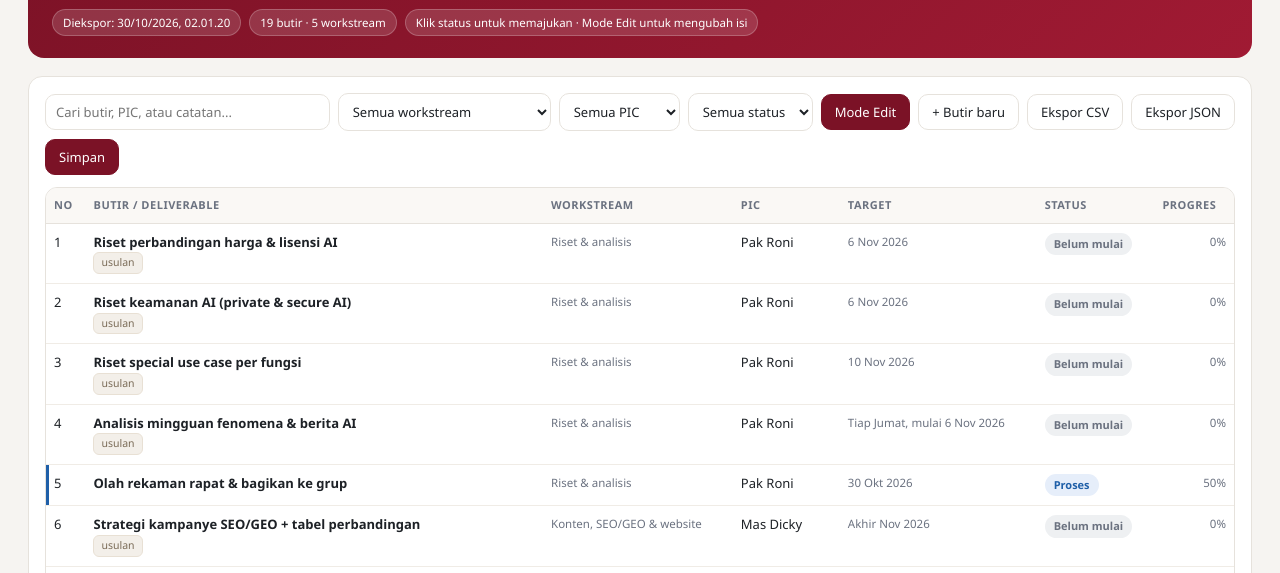
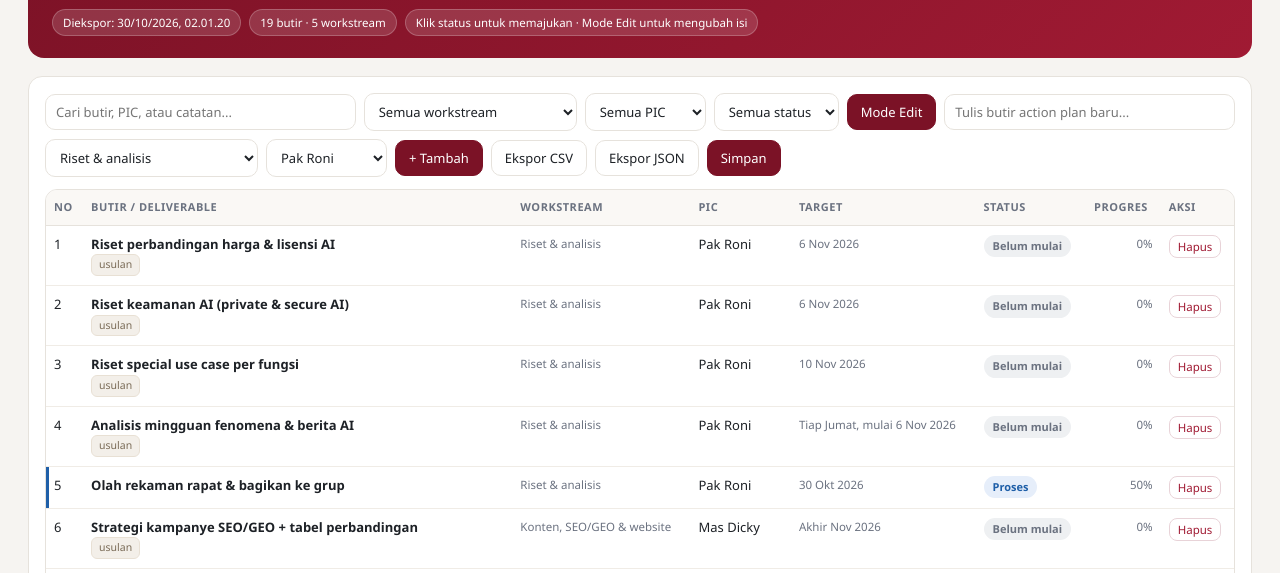
Before and after one commit to fahimaproxsis/marketing-strategy-proxsis-ai, a plain HTML site: page index.html in a window 1280 px wide. Shown: the part 218-791 px from the top of the page. Drawn offline with Linux system fonts and the light colour scheme.

Commit message:
Action Plan: tambah dan hapus butir langsung (form tambah + tombol Hapus per baris)

```diff
--- a/index.html
+++ b/index.html
@@ -144,7 +144,7 @@ body{padding:12px!important}
     <select id="fPic"><option value="">Semua PIC</option></select>
     <select id="fSt"><option value="">Semua status</option></select>
     <button id="btnEdit" class="primary">Mode Edit</button>
-    <button id="btnAdd">+ Butir baru</button>
+    <input type="text" id="apNewText" placeholder="Tulis butir action plan baru..." style="flex:1 1 200px;min-width:160px"><select id="apNewWs" title="Workstream"></select><select id="apNewPic" title="PIC"></select><button id="btnAdd" class="primary">+ Tambah</button>
     <button id="btnCsv">Ekspor CSV</button>
     <button id="btnJson">Ekspor JSON</button>
     <button id="btnSave" class="primary" data-prova-save>Simpan</button>
@@ -247,7 +247,7 @@ function detailHtml(x){
 }
 function renderTable(){
   var vis=visibleTasks();
-  var th=['No','Butir / deliverable','Workstream','PIC','Target','Status','Progres'];
+  var th=['No','Butir / deliverable','Workstream','PIC','Target','Status','Progres','Aksi'];
   document.getElementById('tbl').querySelector('thead').innerHTML='<tr>'+th.map(function(h){return '<th>'+h+'</th>';}).join('')+'</tr>';
   var seq=0;
   var body=vis.map(function(x){
@@ -259,11 +259,11 @@ function renderTable(){
     var dueCell=editing?'<span contenteditable="true" data-field="due" data-id="'+x.id+'">'+esc(x.due||'')+'</span>':esc(x.due||'-');
     var out='<tr class="'+cls+'"><td>'+seq+'</td><td>'+ttl+sub+'</td><td class="sm2">'+esc(wsLabel(x.ws))+'</td><td>'+picCell+'</td><td class="sm2">'+dueCell+'</td>'+
       '<td><span class="pill '+cls+'" data-act="st" data-id="'+x.id+'">'+esc(x.status)+'</span></td>'+
-      '<td><div style="display:flex;align-items:center;gap:8px"><div class="bar" style="flex:1"><i style="width:'+p+'%"></i></div><span class="sm2">'+p+'%</span></div></td></tr>';
-    if(isOpen)out+='<tr class="row-detail"><td colspan="7">'+detailHtml(x)+'</td></tr>';
+      '<td><div style="display:flex;align-items:center;gap:8px"><div class="bar" style="flex:1"><i style="width:'+p+'%"></i></div><span class="sm2">'+p+'%</span></div></td><td><button class="mini danger" data-act="del" data-id="'+x.id+'">Hapus</button></td></tr>';
+    if(isOpen)out+='<tr class="row-detail"><td colspan="8">'+detailHtml(x)+'</td></tr>';
     return out;
   }).join('');
-  if(!vis.length)body='<tr><td colspan="7" class="sm2" style="padding:18px">Tidak ada butir yang cocok dengan filter.</td></tr>';
+  if(!vis.length)body='<tr><td colspan="8" class="sm2" style="padding:18px">Tidak ada butir yang cocok dengan filter.</td></tr>';
   document.getElementById('tbl').querySelector('tbody').innerHTML=body;
   document.getElementById('tblFoot').textContent='Menampilkan '+vis.length+' dari '+D.tasks.length+' butir.'+(editing?' Mode Edit aktif — klik teks untuk mengubah, perubahan tersimpan saat menekan Simpan.':'');
 }
@@ -341,14 +341,20 @@ function wire(){
     document.querySelector('.panel').classList.toggle('editing',editing);
     renderTable();
   });
-  document.getElementById('btnAdd').addEventListener('click',function(){
-    var n=D.tasks.length+1;
-    var t={id:'n'+Date.now(),ws:D.workstreams[0]?D.workstreams[0].id:'',title:'Butir baru',pic:D.pics[0]||'',due:'',usulan:true,status:'Belum mulai',deliverable:'',note:''};
-    D.tasks.push(t);open[t.id]=true;editing=true;
-    document.getElementById('btnEdit').textContent='Selesai Edit';document.getElementById('btnEdit').className='';
-    document.querySelector('.panel').classList.add('editing');
-    renderAll();renderFilters();renderTable();
-  });
+  (function(){
+    var w=document.getElementById('apNewWs'),p=document.getElementById('apNewPic');
+    w.innerHTML=D.workstreams.map(function(x){return '<option value="'+esc(x.id)+'">'+esc(x.label)+'</option>';}).join('');
+    p.innerHTML=D.pics.map(function(x){return '<option>'+esc(x)+'</option>';}).join('');
+  })();
+  function apAdd(){
+    var inp=document.getElementById('apNewText');
+    var title=(inp.value||'').trim();if(!title){inp.focus();return;}
+    var t={id:'n'+Date.now(),ws:document.getElementById('apNewWs').value||(D.workstreams[0]?D.workstreams[0].id:''),title:title,pic:document.getElementById('apNewPic').value||D.pics[0]||'',due:'',usulan:true,status:'Belum mulai',deliverable:'',note:''};
+    D.tasks.push(t);inp.value='';
+    renderAll();renderFilters();renderTable();inp.focus();
+  }
+  document.getElementById('btnAdd').addEventListener('click',apAdd);
+  document.getElementById('apNewText').addEventListener('keydown',function(ev){if(ev.key==='Enter'){ev.preventDefault();apAdd();}});
   document.getElementById('btnCsv').addEventListener('click',function(){
     var rows=[['No','Butir','Workstream','PIC','Target','Status','Usulan','Deliverable','Dependensi','Catatan']];
     visibleTasks().forEach(function(x,i){rows.push([i+1,x.title,wsLabel(x.ws),x.pic,x.due||'',x.status,x.usulan?'ya':'tidak',x.deliverable||'',x.depends||'',x.note||'']);});
```
